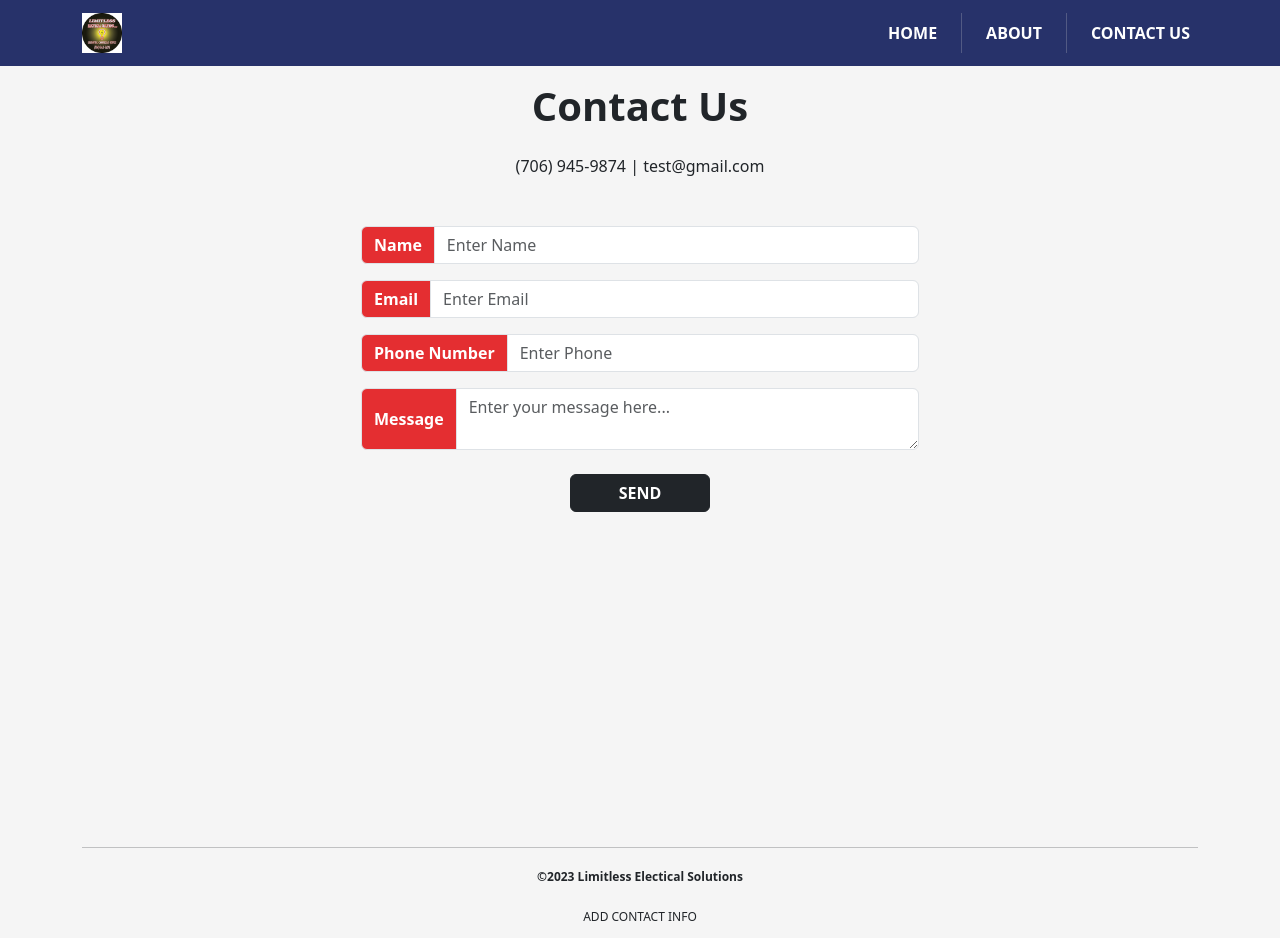
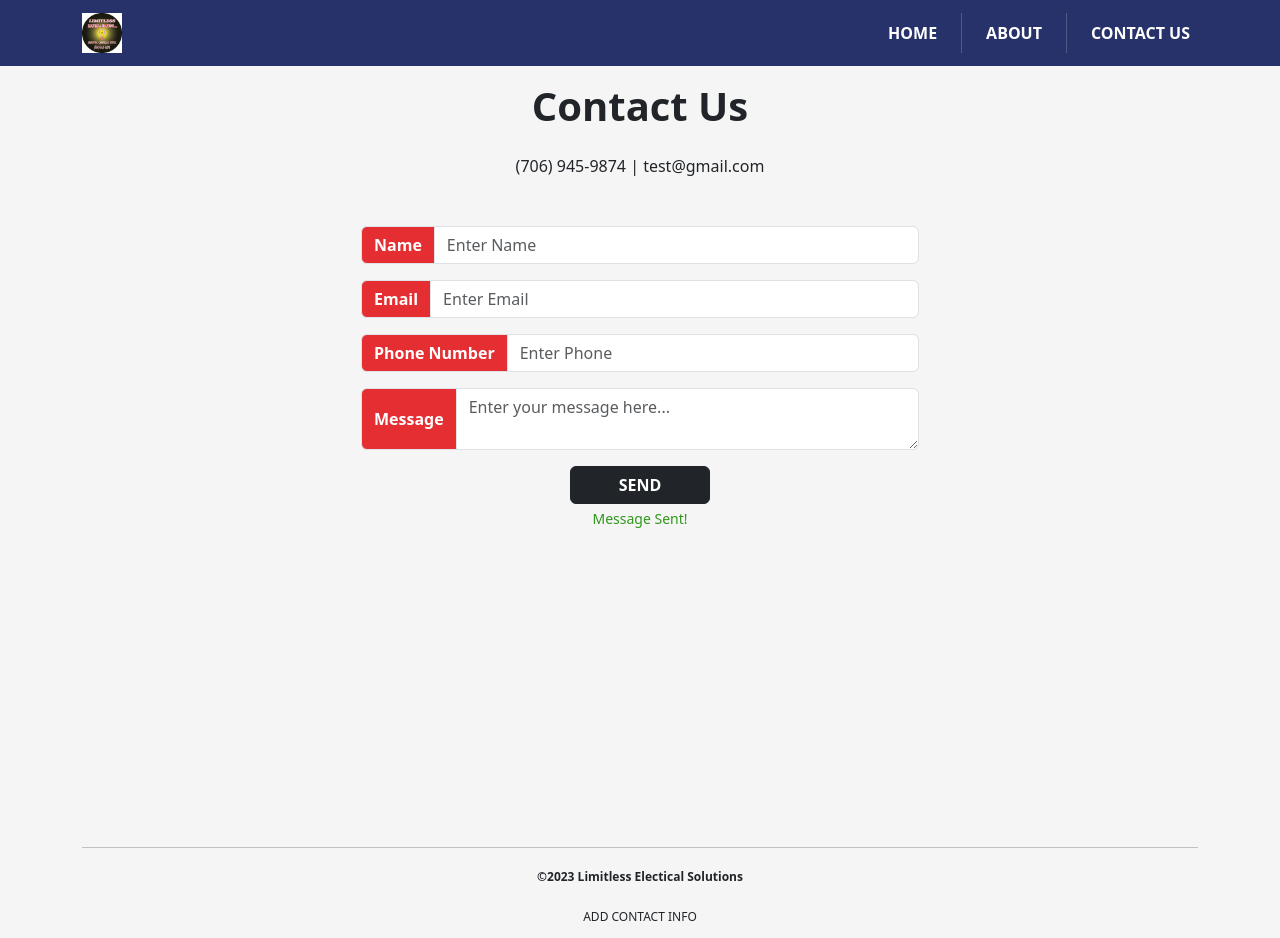
Before and after one commit to CKM-Project/les-site, a React (Create React App) app: page /contact in a window 1280 px wide. Both pictures are taken after typing "Sample", "name@example.com", "Sample", "Sample" into the empty fields and a click on the button "SEND". Built offline with nearby package versions, Linux system fonts and the light colour scheme.

Commit message:
updated email contact form with validation

```diff
--- a/src/Components/Contact/ContactForm.js
+++ b/src/Components/Contact/ContactForm.js
@@ -1,16 +1,51 @@
-import React, { useEffect } from "react";
+import React, { useEffect, useState } from "react";
 import emailjs from "@emailjs/browser";
 import { Form, Button, InputGroup } from "react-bootstrap";
 import "../Styles/Styles.css";
 
 export function ContactForm() {
+  const [formErrors, setFormErrors] = useState({});
+  const [user_name, setUser_name] = useState("");
+  const [user_email, setUser_email] = useState("");
+  const [user_phone, setUser_phone] = useState("");
+  const [message, setMessage] = useState("");
+  const [isMessageSent, setMessageSent] = useState(false); // Track success status
+
   useEffect(() => {
     emailjs.init("OFERgPtPZrXndL-iq");
+
+    const validateForm = () => {
+        const errors = {};
+
+        if (!user_name.trim()) {
+          errors.user_name = "Name is required";
+        }
+
+        if (!user_email.trim()) {
+          errors.user_email = "Email is required";
+        } else if (!/\S+@\S+\.\S+/.test(user_email)) {
+          errors.user_email = "Invalid email address";
+        }
+
+        if (!user_phone.trim()) {
+          errors.user_phone = "Phone number is required";
+        }
+
+        if (!message.trim()) {
+          errors.message = "Message is required";
+        }
+
+        setFormErrors(errors);
+        return Object.keys(errors).length === 0;
+      };
 
     const handleSubmit = async (event) => {
       event.preventDefault();
       const contactForm = event.target;
 
+      const isValid = validateForm();
+
+      if (isValid) {
         // Generate a random five-digit number for the contact_number variable
         contactForm.contact_number.value = (Math.random() * 100000) | 0;
 
@@ -22,15 +57,19 @@ export function ContactForm() {
           );
 
           console.log("SUCCESS!", response);
-        alert("Message Sent!");
+          setMessageSent(true); // Set success status
           // Clear the form fields
-        contactForm.user_name.value = "";
-        contactForm.user_email.value = "";
-        contactForm.user_phone.value = "";
-        contactForm.message.value = "";
+          setUser_name("");
+          setUser_email("");
+          setUser_phone("");
+          setMessage("");
         } catch (error) {
           console.error("FAILED...", error);
           alert("Message not sent!");
+        }
+      } else {
+        // Handle form validation errors, but prevent form submission
+        alert("Please correct the form errors before submitting.");
       }
     };
 
@@ -40,7 +79,7 @@ export function ContactForm() {
     return () => {
       form.removeEventListener("submit", handleSubmit);
     };
-  }, []);
+  }, [user_name, user_email, user_phone, message]);
 
   return (
     <>
@@ -49,7 +88,7 @@ export function ContactForm() {
         id="contact-form"
       >
         <input type="hidden" name="contact_number" />
-            <InputGroup className="mb-3">
+        <InputGroup>
           <InputGroup.Text
             id="basic-addon1"
             style={{ backgroundColor: "#e42e31" }}
@@ -60,12 +99,18 @@ export function ContactForm() {
           <Form.Control
             type="text"
             name="user_name"
+            value={user_name}
+            onChange={(e) => setUser_name(e.target.value)}
             placeholder="Enter Name"
             aria-label="Contact Name"
-                aria-describedby="basic-addon1"
+            aria-describedby="contact-name"
           />
         </InputGroup>
-            <InputGroup className="mb-3">
+        {formErrors.user_name && (
+          <div className="error-message">{formErrors.user_name}</div>
+        )}
+
+        <InputGroup className="mt-3">
           <InputGroup.Text
             id="basic-addon2"
             style={{ backgroundColor: "#e42e31" }}
@@ -76,12 +121,18 @@ export function ContactForm() {
           <Form.Control
             type="email"
             name="user_email"
+            value={user_email}
+            onChange={(e) => setUser_email(e.target.value)}
             placeholder="Enter Email"
             aria-label="Contact Email"
-                aria-describedby="basic-addon2"
+            aria-describedby="contact-email"
           />
         </InputGroup>
-            <InputGroup className="mb-3">
+        {formErrors.user_email && (
+          <div className="error-message">{formErrors.user_email}</div>
+        )}
+
+        <InputGroup className="mt-3">
           <InputGroup.Text
             id="basic-addon3"
             style={{ backgroundColor: "#e42e31" }}
@@ -92,12 +143,18 @@ export function ContactForm() {
           <Form.Control
             type="phone"
             name="user_phone"
+            value={user_phone}
+            onChange={(e) => setUser_phone(e.target.value)}
             placeholder="Enter Phone"
             aria-label="Contact Phone"
-                aria-describedby="basic-addon3"
+            aria-describedby="contact-phone"
           />
         </InputGroup>
-            <InputGroup className="mb-3">
+        {formErrors.user_phone && (
+          <div className="error-message">{formErrors.user_phone}</div>
+        )}
+
+        <InputGroup className="mt-3">
           <InputGroup.Text
             style={{ backgroundColor: "#e42e31" }}
             className="text-white fw-bold"
@@ -106,17 +163,24 @@ export function ContactForm() {
           </InputGroup.Text>
           <Form.Control
             name="message"
+            value={message}
+            onChange={(e) => setMessage(e.target.value)}
             placeholder="Enter your message here..."
             as="textarea"
             aria-label="With textarea"
           />
         </InputGroup>
+        {formErrors.message && (
+          <div className="error-message">{formErrors.message}</div>
+        )}
 
-            <Button type="submit" className="fw-bold w-25 mt-2" variant="dark">
+        <Button type="submit" className="fw-bold w-25 mt-3" variant="dark">
           SEND
         </Button>
+        {isMessageSent && (
+          <div className="success-message mt-1">Message Sent!</div>
+        )}
       </Form>
-
     </>
   );
 }
--- a/src/Components/Styles/Styles.css
+++ b/src/Components/Styles/Styles.css
@@ -88,6 +88,16 @@ hr {
   box-shadow: 0px 4px 6px rgba(0, 0, 0, 0.3), 0px 10px 15px rgba(0, 0, 0, 0.1);
 }
 
+.error-message {
+  color: #e42e31;
+  font-size: 14px;
+}
+
+.success-message {
+  color: #30971b;
+  font-size: 14px;
+}
+
 /* #mediaSize {
   width: 25%;
 } */
```
Lines whose indentation alone changed are shown as unchanged.
